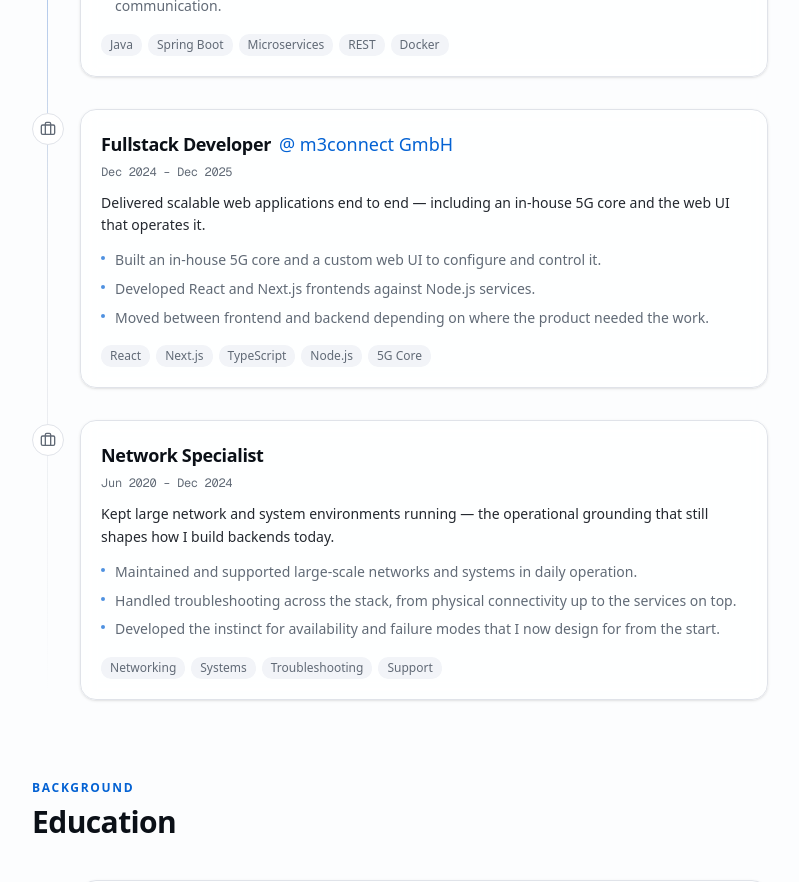
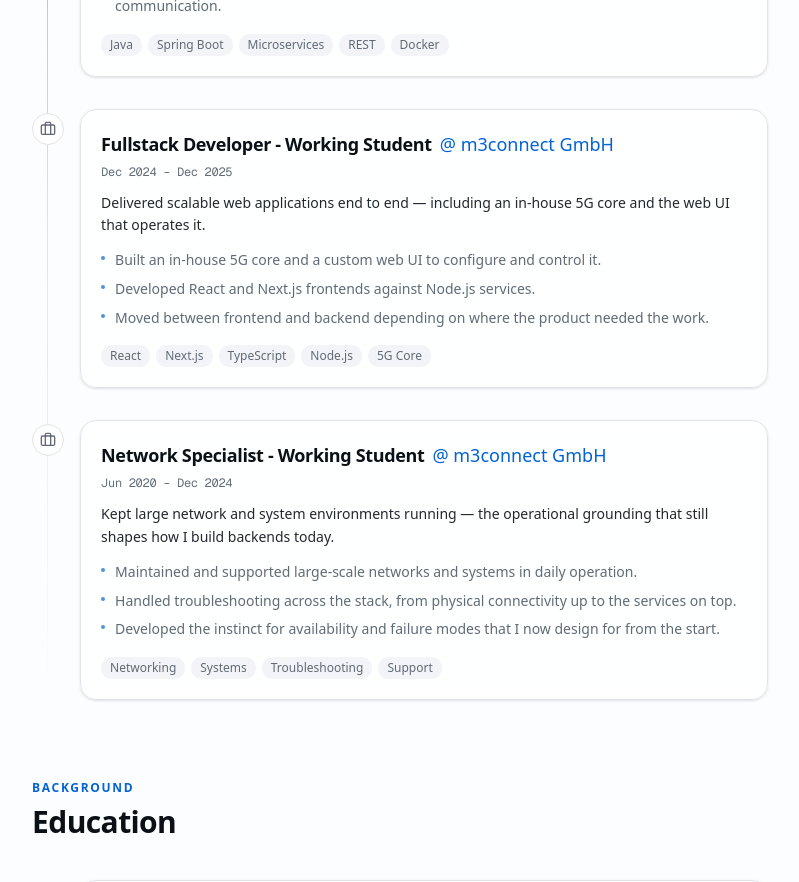
Before and after one commit to jernsth/portfolio, a Next.js app: page / in a window 1280 px wide. Shown: the part 960-1842 px from the top of the page, without its empty margins (328-1127 px from the left). Built offline with nearby package versions, Linux system fonts and the light colour scheme.

Commit message:
Update Working Student background

```diff
--- a/src/components/home/Experience.tsx
+++ b/src/components/home/Experience.tsx
@@ -19,7 +19,7 @@ const experienceItems: TimelineItem[] = [
         current: true,
     },
     {
-        title: "Fullstack Developer",
+        title: "Fullstack Developer - Working Student",
         org: "m3connect GmbH",
         period: "Dec 2024 – Dec 2025",
         description:
@@ -33,7 +33,8 @@ const experienceItems: TimelineItem[] = [
         type: "work",
     },
     {
-        title: "Network Specialist",
+        title: "Network Specialist - Working Student",
+        org: "m3connect GmbH",
         period: "Jun 2020 – Dec 2024",
         description:
             "Kept large network and system environments running — the operational grounding that still shapes how I build backends today.",
```
